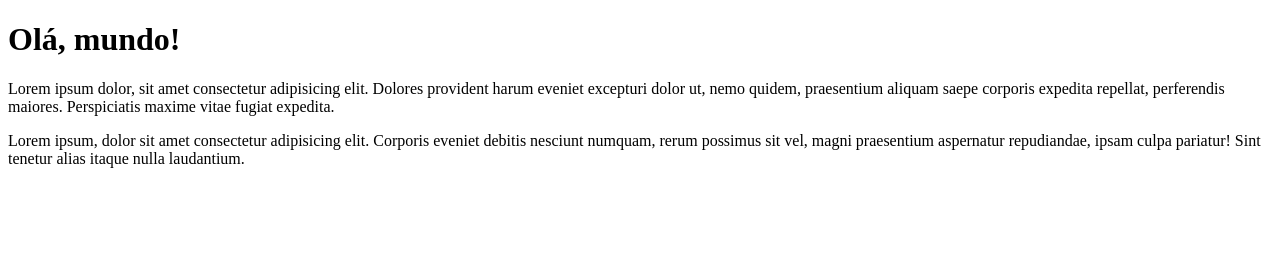
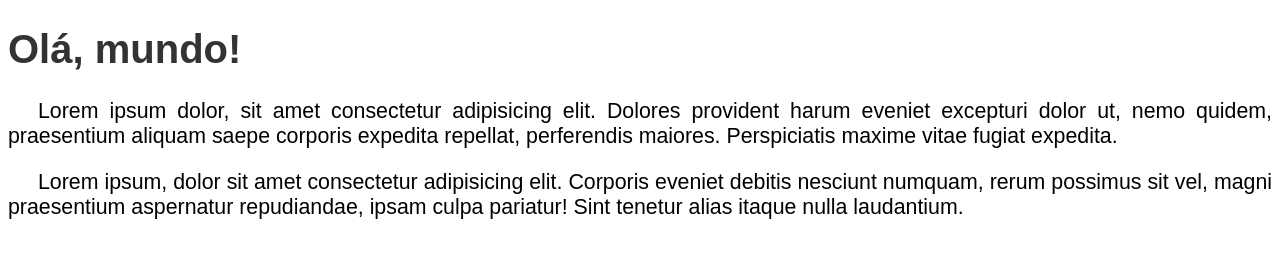
Before and after one commit to AdryanPablo/Ola-Mundo, a plain HTML site: page index.html in a window 1280 px wide. Drawn offline with Linux system fonts and the light colour scheme.

Commit message:
Estilo básico
Criação do arquivo de estilos
Classes títulos e subtítulos
Edição dos parágrafos

```diff
--- /dev/null
+++ b/estilos/estilo.css
@@ -0,0 +1,21 @@
+* {
+    font-family: Arial, Helvetica, sans-serif;
+    font-size: 16pt;
+}
+
+.títulos {
+    font-size: 30pt;
+    font-weight: bold;
+    color: #333;
+}
+
+.subtítulos {
+    font-size: 20pt;
+    font-weight: normal;
+    color: #333;
+}
+
+p {
+    text-align: justify;
+    text-indent: 30px;
+}
--- a/index.html
+++ b/index.html
@@ -6,11 +6,12 @@
     <meta charset="UTF-8">
     <meta name="viewport" content="width=device-width, initial-scale=1.0">
     <title>Olá, mundo!</title>
+    <link rel="stylesheet" href="estilos/estilo.css">
 
 </head>
 <body>
 
-    <h1>Olá, mundo!</h1>
+    <h1 class = 'títulos'>Olá, mundo!</h1>
 
     <p>
         Lorem ipsum dolor, sit amet consectetur adipisicing elit. Dolores provident harum eveniet excepturi dolor ut, nemo quidem, praesentium aliquam saepe corporis expedita repellat, perferendis maiores. Perspiciatis maxime vitae fugiat expedita.
```
